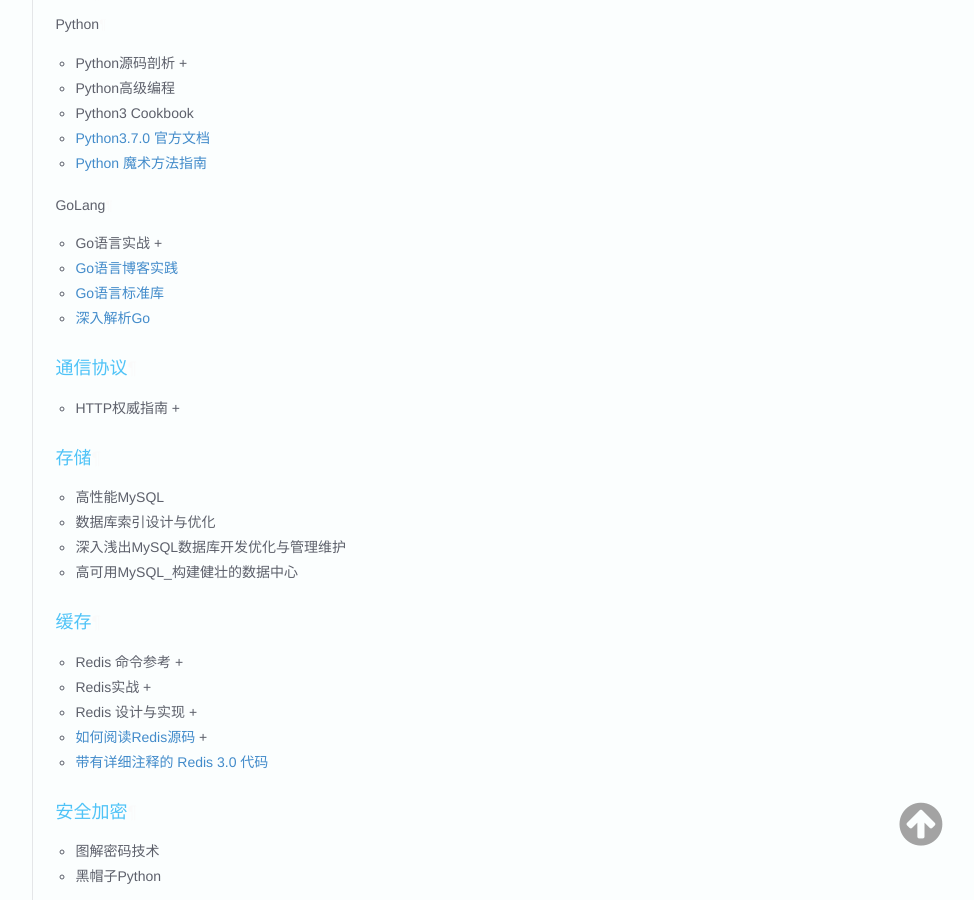
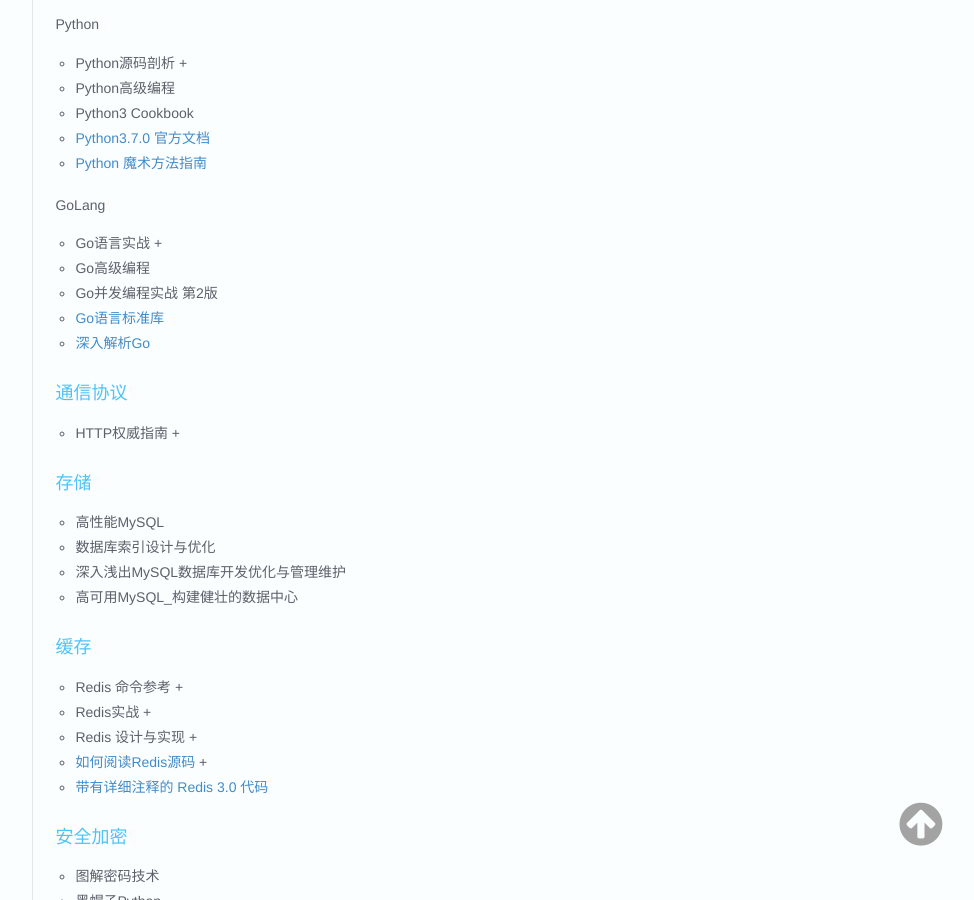
Before and after one commit to z2labplus/Capricorn, an MkDocs documentation site: the page built from docs/阅读计划/2018/README.md, in a window 1280 px wide and 900 px high, scrolled down 307 px. Shown: the whole window, without its empty margins (284-1258 px from the left). Built offline with MkDocs 1.6.1, drawn with Linux system fonts in a browser that asks for light colours; old or Windows-style settings are respelled for this version of MkDocs.

Commit message:
更正书单

```diff
--- a/docs/阅读计划/2018/README.md
+++ b/docs/阅读计划/2018/README.md
@@ -11,7 +11,8 @@
 
 ##### GoLang
 - Go语言实战 +
-- [Go语言博客实践](https://github.com/achun/Go-Blog-In-Action)
+- Go高级编程
+- Go并发编程实战 第2版
 - [Go语言标准库](https://studygolang.com/pkgdoc)
 - [深入解析Go](https://tiancaiamao.gitbooks.io/go-internals/content/zh/index.html)
 
```
